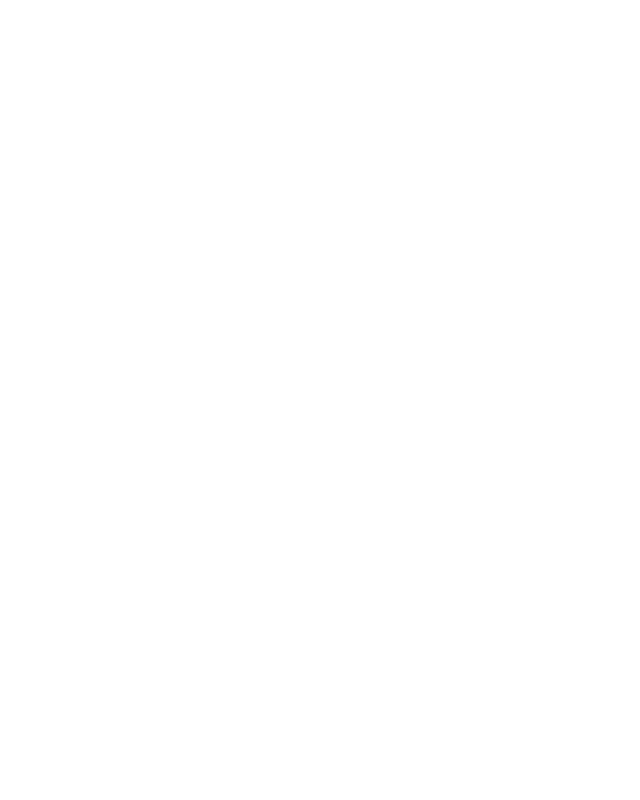
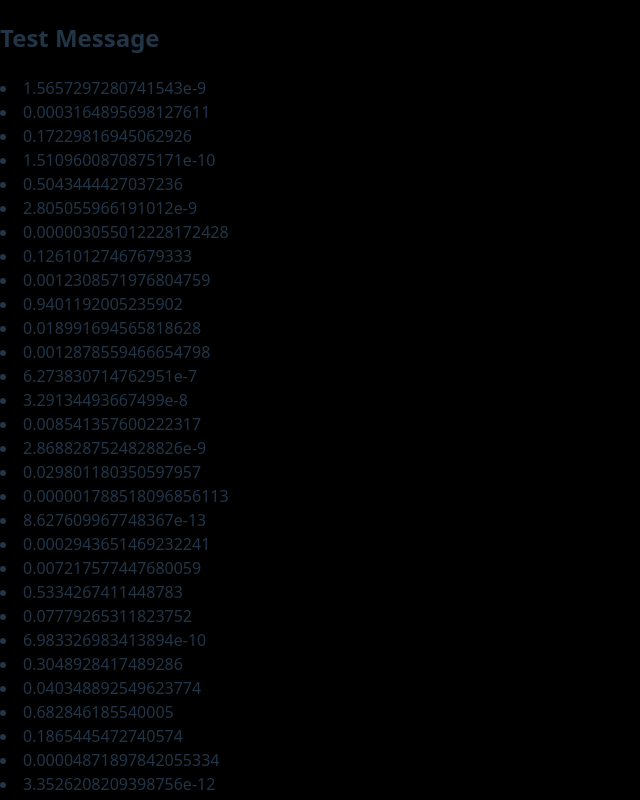
Before and after one commit to Himavanthkumar/react-project, a React (Vite) app: page / in a window 1280 px wide. Shown: the top 800 px of the page, without its empty margins (0-640 px from the left). Built offline with nearby package versions, Linux system fonts and the light colour scheme.

Commit message:
uselayoutEffect example

```diff
--- a/src/App.jsx
+++ b/src/App.jsx
@@ -1,7 +1,40 @@
-import { useState } from "react";
+import { useState, useEffect, useLayoutEffect } from "react";
 
 function App() {
-  return <></>;
+  // useEffect is used to run some side-effects after rendering. It's similar to componentDidMount and componentDidUpdate.
+  useEffect(() => {
+    const body = document.getElementsByTagName("body")[0];
+    body.style.backgroundColor = "black";
+    console.log("Message from useEffect");
+  }, []);
+
+  // useLayoutEffect is similar to useEffect, but it fires after all DOM mutations. This is useful for layout-related operations.
+  // It's similar to componentDidMount and componentDidUpdate, but it fires after all DOM mutations.
+
+  //useLayoutEffect is called even before the useEffect this is useful when you want to do something even before the component is loaded
+  useLayoutEffect(() => {
+    const body = document.getElementsByTagName("body")[0];
+    body.style.backgroundColor = "yellow";
+    console.log("Message from useLayoutEffect");
+  }, []);
+
+  // Top 5 examples where useLayoutEffect can be used:
+  // 1. Measuring the size of a DOM element after it's been rendered.
+  // 2. Setting the focus on an element after it's been rendered.
+  // 3. Animating the position or size of an element based on its initial position or size.
+  // 4. Updating the state based on the size or position of an element.
+  // 5. Handling layout changes, such as when the user resizes the window.
+
+  return (
+    <div>
+      <h2>Test Message</h2>
+      {Array(40000)
+        .fill(0)
+        .map((item, index) => (
+          <li key={index}>{Math.pow(Math.random(), 10)}</li>
+        ))}
+    </div>
+  );
 }
 
 export default App;
```
